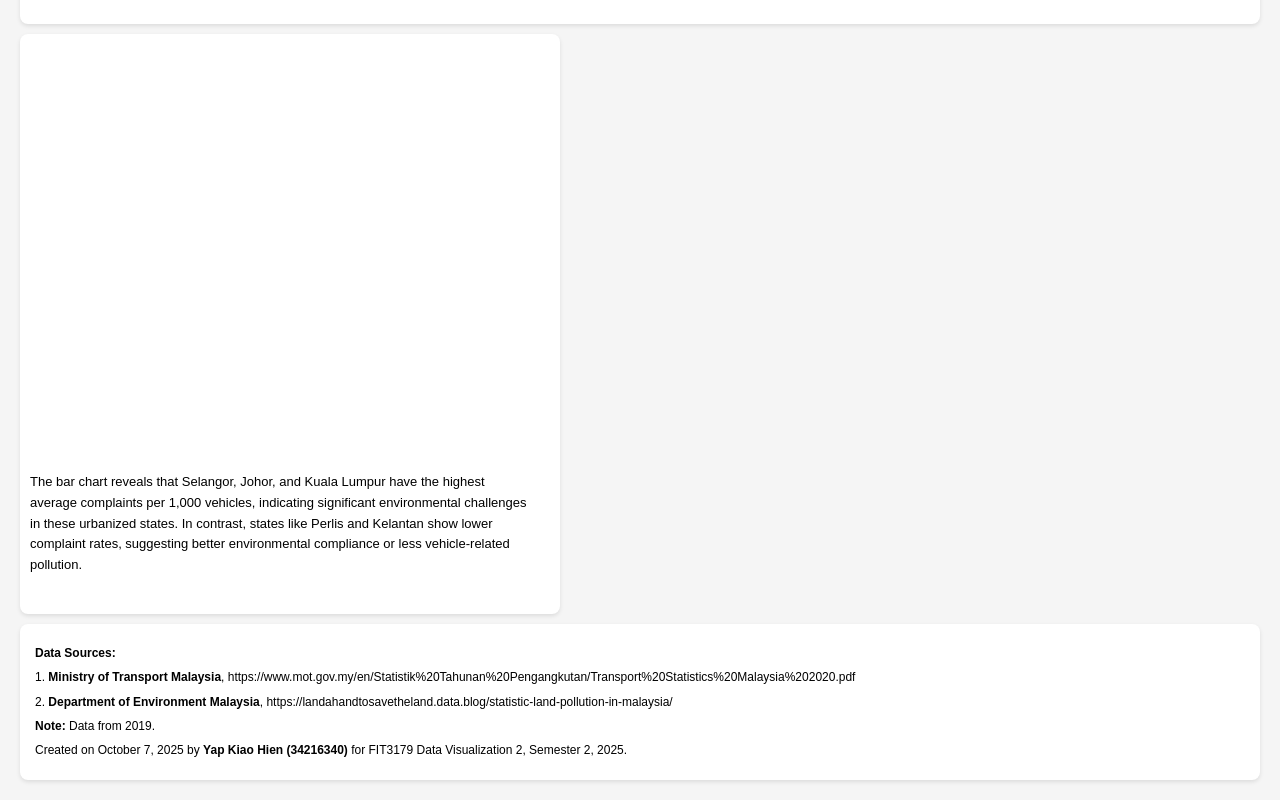
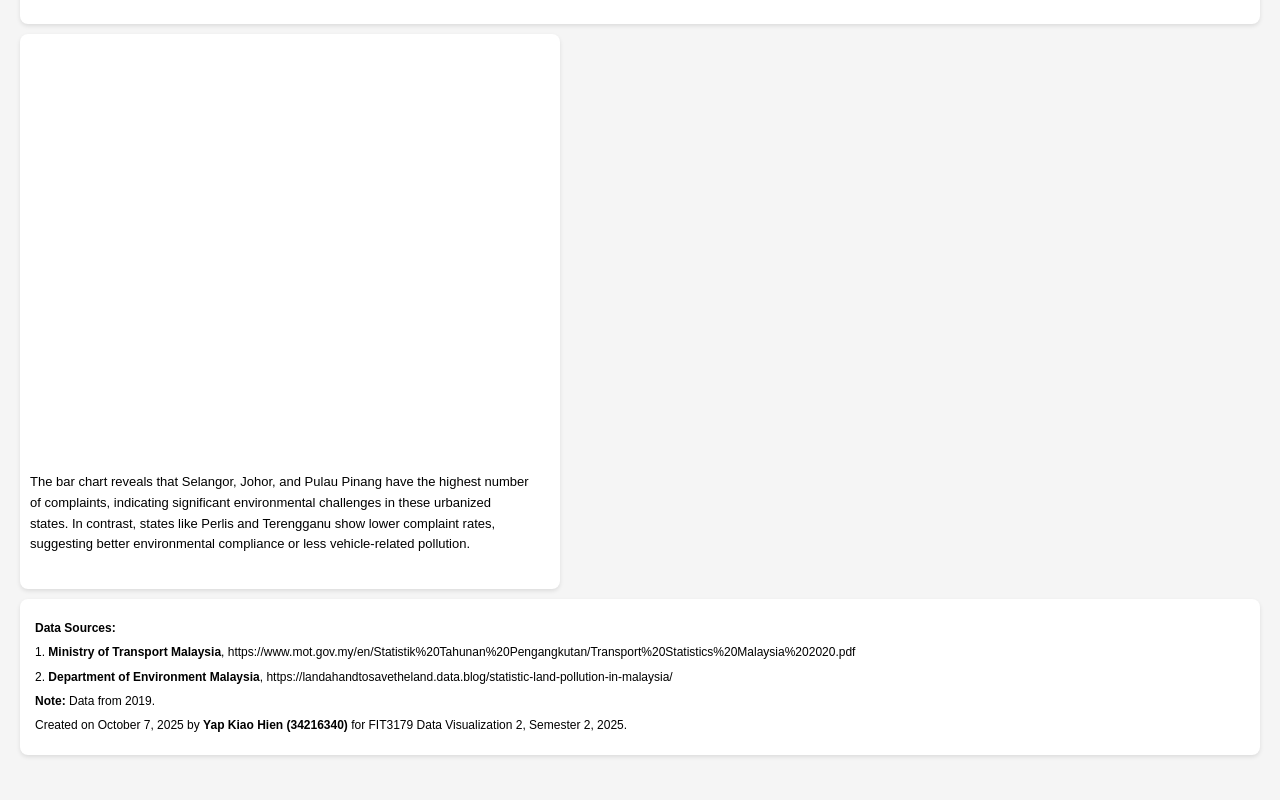
Before and after one commit to amosyap/FIT3179-DV2-W10-Homework, a plain HTML site: page index.html in a window 1280 px wide. Shown: the part 761-1561 px from the top of the page. After the commit the page ends 1536 px from the top, so only its background shows below. Drawn offline with Linux system fonts and the light colour scheme; a script that the page names is missing.

Commit message:
Made modifications to the text.

```diff
--- a/css/styles.css
+++ b/css/styles.css
@@ -56,7 +56,7 @@ body {
 
 #bar_chart {
     width: 530px;
-    height: 560px;
+    height: 535px;
     margin: 10px 0;
     background: white;
     border-radius: 8px;
--- a/index.html
+++ b/index.html
@@ -31,7 +31,7 @@
             <div id="bar_chart"></div>
             <div class="bar-textbox">
                 <p>
-                The bar chart reveals that Selangor, Johor, and Kuala Lumpur have the highest average complaints per 1,000 vehicles, indicating significant environmental challenges in these urbanized states. In contrast, states like Perlis and Kelantan show lower complaint rates, suggesting better environmental compliance or less vehicle-related pollution.
+                The bar chart reveals that Selangor, Johor, and Pulau Pinang have the highest number of complaints, indicating significant environmental challenges in these urbanized states. In contrast, states like Perlis and Terengganu show lower complaint rates, suggesting better environmental compliance or less vehicle-related pollution.
                 </p>
             </div>
         </div>
```
